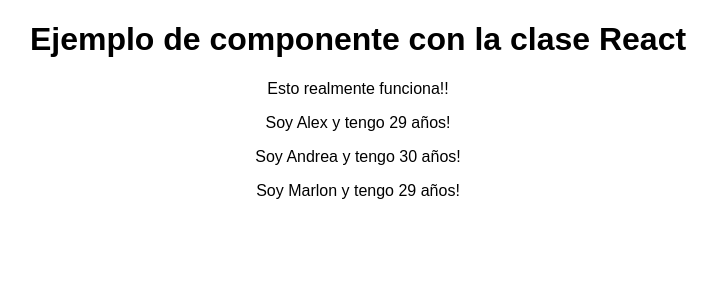
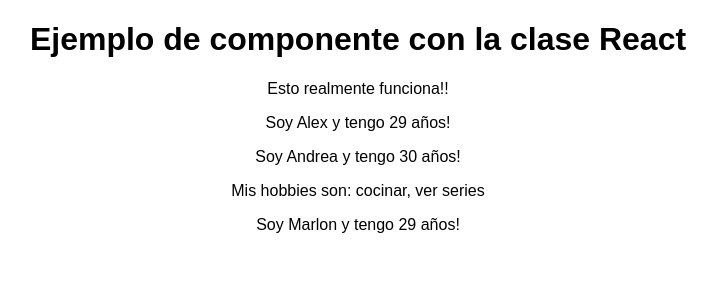
Before and after one commit to alexunjm/react-first-app, a React (Create React App) app: page / in a window 1280 px wide. Shown: the top 300 px of the page, without its empty margins (282-999 px from the left). Built offline with nearby package versions, Linux system fonts and the light colour scheme.

Commit message:
propiedad children para contenido de etiqueta

```diff
--- a/src/Person/Person.js
+++ b/src/Person/Person.js
@@ -1,7 +1,10 @@
 import React, { Component } from 'react';
 
 const person = (props) => {
-	return <p>Soy {props.name} y tengo {props.age} años!</p>;
+	return <div>
+				<p>Soy {props.name} y tengo {props.age} años!</p>
+				<p>{props.children}</p>
+			</div>;
 };
 
 export default person;
```
